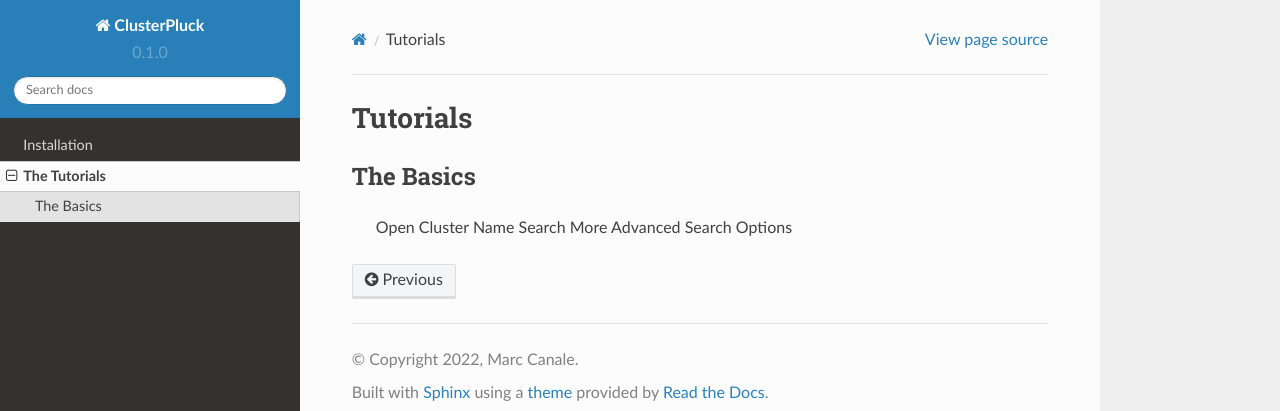
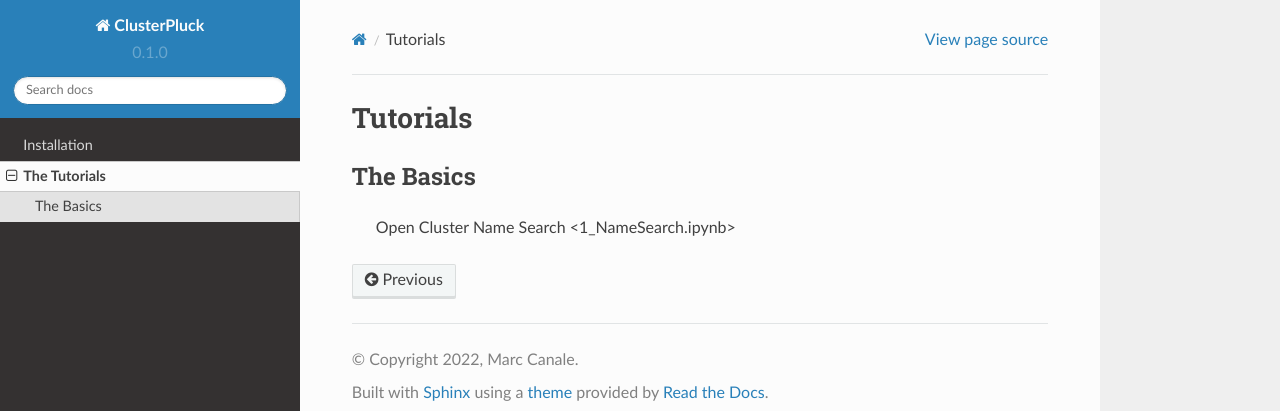
Before and after one commit to canalem/clusterpluck, a Sphinx documentation site: the page built from docs/source/tutorials.rst, in a window 1280 px wide. Shown: the top 411 px of the page. Built offline with Sphinx 7.4.7 and the Read the Docs theme 2.0.0, drawn with Linux system fonts in a browser that asks for light colours.

Commit message:
Docs update

```diff
--- a/docs/source/tutorials.rst
+++ b/docs/source/tutorials.rst
@@ -4,5 +4,4 @@
 The Basics
 ----------
 
-   Open Cluster Name Search
-   More Advanced Search Options
+   Open Cluster Name Search <1_NameSearch.ipynb>
```
